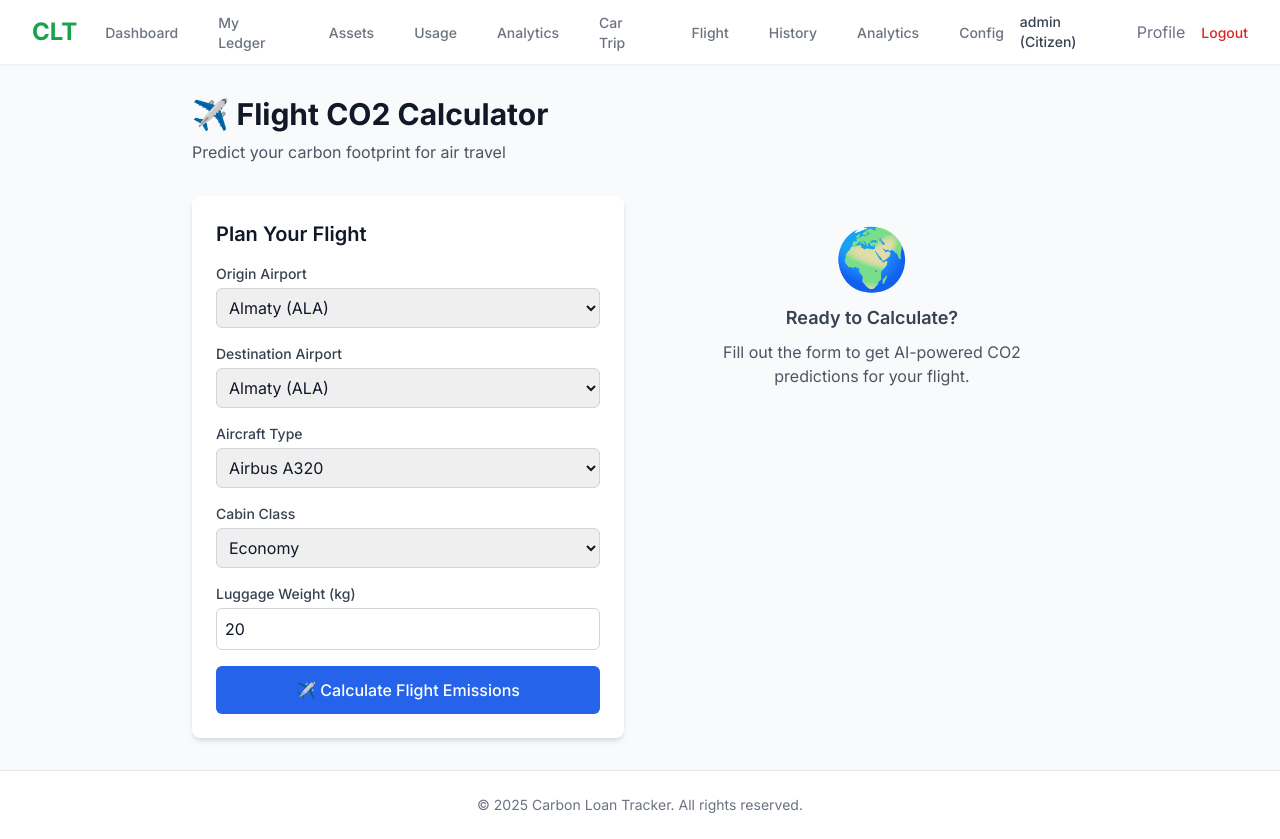
After one commit to rahim-druba/Carbon-Loan-Tracker, a Django app: page /flight-planner/ in a window 1280 px wide. The commit adds this page. Run offline with Django 5.2, Linux system fonts and the light colour scheme; a user stored in the database is signed in; parts of the project's set-up code (start-up, migrations or seed data) failed here and were passed over; some libraries are stand-ins or nearby versions.

```diff
--- a/frontend/templates/frontend/base.html
+++ b/frontend/templates/frontend/base.html
@@ -39,7 +39,9 @@
                         <a href="{% url 'citizen_analytics' %}"
                             class="border-transparent text-gray-500 hover:border-green-500 hover:text-gray-700 inline-flex items-center px-1 pt-1 border-b-2 text-sm font-medium">Analytics</a>
                         <a href="{% url 'trip_planner' %}"
-                            class="border-transparent text-gray-500 hover:border-green-500 hover:text-gray-700 inline-flex items-center px-1 pt-1 border-b-2 text-sm font-medium">Trip Planner</a>
+                            class="border-transparent text-gray-500 hover:border-green-500 hover:text-gray-700 inline-flex items-center px-1 pt-1 border-b-2 text-sm font-medium">Car Trip</a>
+                        <a href="{% url 'flight_planner' %}"
+                            class="border-transparent text-gray-500 hover:border-green-500 hover:text-gray-700 inline-flex items-center px-1 pt-1 border-b-2 text-sm font-medium">Flight</a>
                         <a href="{% url 'transaction_history' %}"
                             class="border-transparent text-gray-500 hover:border-green-500 hover:text-gray-700 inline-flex items-center px-1 pt-1 border-b-2 text-sm font-medium">History</a>
                         {% endif %}
--- /dev/null
+++ b/frontend/templates/frontend/flight_planner.html
@@ -0,0 +1,155 @@
+{% extends 'frontend/base.html' %}
+
+{% block content %}
+<div class="max-w-4xl mx-auto">
+    <h1 class="text-3xl font-bold text-gray-900 mb-2">✈️ Flight CO2 Calculator</h1>
+    <p class="text-gray-600 mb-8">Predict your carbon footprint for air travel</p>
+
+    <div class="grid grid-cols-1 lg:grid-cols-2 gap-8">
+        <!-- Form -->
+        <div class="bg-white p-6 rounded-lg shadow-md">
+            <h2 class="text-xl font-semibold mb-4">Plan Your Flight</h2>
+            <form method="post" class="space-y-4">
+                {% csrf_token %}
+
+                <div>
+                    <label class="block text-sm font-medium text-gray-700 mb-1">Origin Airport</label>
+                    <select name="origin" required class="w-full p-2 border border-gray-300 rounded-md">
+                        {% for code, name in airports %}
+                        <option value="{{ code }}">{{ name }}</option>
+                        {% endfor %}
+                    </select>
+                </div>
+
+                <div>
+                    <label class="block text-sm font-medium text-gray-700 mb-1">Destination Airport</label>
+                    <select name="destination" required class="w-full p-2 border border-gray-300 rounded-md">
+                        {% for code, name in airports %}
+                        <option value="{{ code }}">{{ name }}</option>
+                        {% endfor %}
+                    </select>
+                </div>
+
+                <div>
+                    <label class="block text-sm font-medium text-gray-700 mb-1">Aircraft Type</label>
+                    <select name="aircraft" required class="w-full p-2 border border-gray-300 rounded-md">
+                        {% for aircraft in aircraft_list %}
+                        <option value="{{ aircraft }}">{{ aircraft }}</option>
+                        {% endfor %}
+                    </select>
+                </div>
+
+                <div>
+                    <label class="block text-sm font-medium text-gray-700 mb-1">Cabin Class</label>
+                    <select name="cabin_class" required class="w-full p-2 border border-gray-300 rounded-md">
+                        {% for value, label in cabin_classes %}
+                        <option value="{{ value }}">{{ label }}</option>
+                        {% endfor %}
+                    </select>
+                </div>
+
+                <div>
+                    <label class="block text-sm font-medium text-gray-700 mb-1">Luggage Weight (kg)</label>
+                    <input type="number" name="luggage" min="0" max="50" value="20" required
+                        class="w-full p-2 border border-gray-300 rounded-md">
+                </div>
+
+                <button type="submit"
+                    class="w-full bg-blue-600 text-white py-3 px-4 rounded-md hover:bg-blue-700 font-medium">
+                    ✈️ Calculate Flight Emissions
+                </button>
+            </form>
+        </div>
+
+        <!-- Results -->
+        <div>
+            {% if prediction %}
+            <div class="bg-white p-6 rounded-lg shadow-md mb-4">
+                <h2 class="text-xl font-semibold mb-4">📊 Flight Analysis</h2>
+
+                <div class="space-y-4">
+                    <!-- Route Info -->
+                    <div class="p-4 bg-blue-50 rounded-lg">
+                        <h3 class="font-semibold text-blue-900 mb-2">Route</h3>
+                        <p class="text-sm text-blue-800">
+                            {{ prediction.origin_name }} → {{ prediction.dest_name }}
+                        </p>
+                        <p class="text-xs text-blue-600 mt-1">Distance: {{ prediction.distance }} km</p>
+                    </div>
+
+                    <!-- CO2 Emissions -->
+                    <div class="p-4 {% if prediction.impact_level == 'HIGH' %}bg-red-50{% elif prediction.impact_level == 'MEDIUM' %}bg-yellow-50{% else %}bg-green-50{% endif %} rounded-lg">
+                        <div class="flex justify-between items-center">
+                            <span class="text-sm font-medium text-gray-700">CO2 Emissions</span>
+                            <span class="text-2xl font-bold {% if prediction.impact_level == 'HIGH' %}text-red-600{% elif prediction.impact_level == 'MEDIUM' %}text-yellow-600{% else %}text-green-600{% endif %}">
+                                {{ prediction.co2_kg }} kg
+                            </span>
+                        </div>
+                        <div class="mt-2">
+                            <span class="inline-block px-2 py-1 text-xs font-semibold rounded-full
+                                {% if prediction.impact_level == 'HIGH' %}bg-red-200 text-red-800{% elif prediction.impact_level == 'MEDIUM' %}bg-yellow-200 text-yellow-800{% else %}bg-green-200 text-green-800{% endif %}">
+                                {{ prediction.impact_level }} IMPACT
+                            </span>
+                        </div>
+                    </div>
+
+                    <!-- Trees Needed -->
+                    <div class="p-4 bg-green-50 rounded-lg">
+                        <div class="flex justify-between items-center">
+                            <span class="text-sm font-medium text-gray-700">Trees to Offset</span>
+                            <span class="text-2xl font-bold text-green-600">🌳 {{ prediction.trees_needed }}</span>
+                        </div>
+                        <p class="text-xs text-gray-600 mt-1">Based on 20kg CO2/tree/year absorption</p>
+                    </div>
+
+                    <!-- Flight Details -->
+                    <div class="p-4 bg-gray-50 rounded-lg text-sm">
+                        <p class="text-gray-700"><strong>Aircraft:</strong> {{ prediction.aircraft }}</p>
+                        <p class="text-gray-700"><strong>Class:</strong> {{ prediction.cabin_class }}</p>
+                        <p class="text-gray-700"><strong>Luggage:</strong> {{ prediction.luggage }} kg</p>
+                    </div>
+
+                    <!-- Impact Info -->
+                    {% if prediction.impact_level == 'HIGH' %}
+                    <div class="p-4 bg-red-50 border-l-4 border-red-500">
+                        <p class="text-sm text-red-800">
+                            ⚠️ <strong>High Impact Flight</strong> - Consider alternatives like train travel for shorter distances or carbon offset programs.
+                        </p>
+                    </div>
+                    {% elif prediction.impact_level == 'MEDIUM' %}
+                    <div class="p-4 bg-yellow-50 border-l-4 border-yellow-500">
+                        <p class="text-sm text-yellow-800">
+                            💡 <strong>Moderate Impact</strong> - Consider economy class and lighter luggage to reduce emissions.
+                        </p>
+                    </div>
+                    {% else %}
+                    <div class="p-4 bg-green-50 border-l-4 border-green-500">
+                        <p class="text-sm text-green-800">
+                            ✅ <strong>Lower Impact</strong> - This is a relatively efficient flight choice!
+                        </p>
+                    </div>
+                    {% endif %}
+                </div>
+            </div>
+
+            <!-- Tips -->
+            <div class="bg-blue-50 p-4 rounded-lg">
+                <h3 class="font-semibold text-blue-900 mb-2">💡 Tips to Reduce Flight Emissions</h3>
+                <ul class="text-sm text-blue-800 space-y-1">
+                    <li>• Choose economy class (Business emits 2.9x, First emits 4x more)</li>
+                    <li>• Pack lighter - every 10kg saves ~1.5kg CO2</li>
+                    <li>• Choose direct flights when possible</li>
+                    <li>• Consider carbon offset programs</li>
+                </ul>
+            </div>
+            {% else %}
+            <div class="bg-gray-50 p-8 rounded-lg text-center">
+                <div class="text-6xl mb-4">🌍</div>
+                <h3 class="text-lg font-semibold text-gray-700 mb-2">Ready to Calculate?</h3>
+                <p class="text-gray-600">Fill out the form to get AI-powered CO2 predictions for your flight.</p>
+            </div>
+            {% endif %}
+        </div>
+    </div>
+</div>
+{% endblock %}
--- a/frontend/urls.py
+++ b/frontend/urls.py
@@ -26,6 +26,7 @@ urlpatterns = [
     # Usage & Analytics
     path('usage/', views.usage_history, name='usage_history'),
     path('trip-planner/', views.trip_planner, name='trip_planner'),
+    path('flight-planner/', views.flight_planner, name='flight_planner'),
     path('analytics/citizen/', views.citizen_analytics, name='citizen_analytics'),
 
     # Analytics User / Admin
--- a/frontend/views.py
+++ b/frontend/views.py
@@ -419,3 +419,135 @@ def trip_planner(request):
     }
 
     return render(request, 'frontend/trip_planner.html', context)
+
+@login_required
+def flight_planner(request):
+    """AI-powered CO2 prediction for flight travel using pre-trained aviation model"""
+    if not request.user.is_citizen():
+        messages.error(request, 'This feature is only available for citizens.')
+        return redirect('dashboard')
+
+    import joblib
+    import pandas as pd
+    import os
+    import math
+    from django.conf import settings
+
+    # Airport coordinates for distance calculation
+    AIRPORT_COORDS = {
+        'ALA': (43.35, 77.04, 'Almaty'),
+        'NQZ': (51.02, 71.46, 'Astana'),
+        'DXB': (25.25, 55.36, 'Dubai'),
+        'IST': (41.27, 28.75, 'Istanbul'),
+        'LHR': (51.47, -0.45, 'London'),
+        'FRA': (50.03, 8.57, 'Frankfurt'),
+        'ICN': (37.46, 126.44, 'Seoul'),
+        'JFK': (40.64, -73.77, 'New York'),
+        'BKK': (13.69, 100.75, 'Bangkok'),
+        'CDG': (49.00, 2.55, 'Paris'),
+    }
+
+    def calculate_distance(code1, code2):
+        if code1 not in AIRPORT_COORDS or code2 not in AIRPORT_COORDS:
+            return 1000
+        lat1, lon1 = AIRPORT_COORDS[code1][:2]
+        lat2, lon2 = AIRPORT_COORDS[code2][:2]
+        R = 6371
+        phi1, phi2 = math.radians(lat1), math.radians(lat2)
+        dphi = math.radians(lat2 - lat1)
+        dlambda = math.radians(lon2 - lon1)
+        a = math.sin(dphi/2)**2 + math.cos(phi1)*math.cos(phi2) * math.sin(dlambda/2)**2
+        return R * 2 * math.atan2(math.sqrt(a), math.sqrt(1-a))
+
+    prediction = None
+
+    if request.method == 'POST':
+        origin = request.POST.get('origin')
+        destination = request.POST.get('destination')
+        aircraft = request.POST.get('aircraft')
+        cabin_class = request.POST.get('cabin_class')
+        luggage = int(request.POST.get('luggage', 0))
+
+        try:
+            # Load model artifacts
+            model_dir = os.path.join(settings.BASE_DIR, 'predictor_models')
+            artifacts = joblib.load(os.path.join(model_dir, 'aviation_model_artifacts.joblib'))
+
+            model = artifacts['model']
+            le_aircraft = artifacts['le_aircraft']
+            le_class = artifacts['le_class']
+
+            # Calculate distance
+            distance = calculate_distance(origin, destination)
+
+            # Prepare input
+            ac_code = le_aircraft.transform([aircraft])[0]
+            cl_code = le_class.transform([cabin_class])[0]
+
+            input_df = pd.DataFrame([[distance, ac_code, cl_code, luggage]],
+                                   columns=['Distance', 'Aircraft', 'Class', 'Luggage'])
+
+            # Predict
+            predicted_co2_kg = model.predict(input_df)[0]
+
+            # Calculate trees needed (1 tree absorbs ~20kg CO2 per year)
+            trees_needed = max(1, round(predicted_co2_kg / 20, 2))
+            impact_level = "HIGH" if predicted_co2_kg > 500 else "MEDIUM" if predicted_co2_kg > 200 else "LOW"
+
+            # Get airport names
+            origin_name = AIRPORT_COORDS[origin][2]
+            dest_name = AIRPORT_COORDS[destination][2]
+
+            prediction = {
+                'origin': origin,
+                'origin_name': origin_name,
+                'destination': destination,
+                'dest_name': dest_name,
+                'aircraft': aircraft,
+                'cabin_class': cabin_class,
+                'luggage': luggage,
+                'distance': round(distance, 0),
+                'co2_kg': round(predicted_co2_kg, 2),
+                'trees_needed': trees_needed,
+                'impact_level': impact_level
+            }
+
+        except Exception as e:
+            messages.error(request, f'Prediction error: {str(e)}')
+
+    # Prepare context
+    aircraft_list = [
+        'Airbus A320',
+        'Boeing 737-800',
+        'Boeing 777-300ER',
+        'Airbus A350-900',
+        'Embraer E190'
+    ]
+
+    airports = [
+        ('ALA', 'Almaty (ALA)'),
+        ('NQZ', 'Astana (NQZ)'),
+        ('DXB', 'Dubai (DXB)'),
+        ('IST', 'Istanbul (IST)'),
+        ('LHR', 'London (LHR)'),
+        ('FRA', 'Frankfurt (FRA)'),
+        ('ICN', 'Seoul (ICN)'),
+        ('JFK', 'New York (JFK)'),
+        ('BKK', 'Bangkok (BKK)'),
+        ('CDG', 'Paris (CDG)')
+    ]
+
+    cabin_classes = [
+        ('Economy', 'Economy'),
+        ('Business', 'Business'),
+        ('First', 'First Class')
+    ]
+
+    context = {
+        'aircraft_list': aircraft_list,
+        'airports': airports,
+        'cabin_classes': cabin_classes,
+        'prediction': prediction
+    }
+
+    return render(request, 'frontend/flight_planner.html', context)
```
Also changed, not shown: flight_planner_view.py (added, +132 -0 lines), 1 other file.
